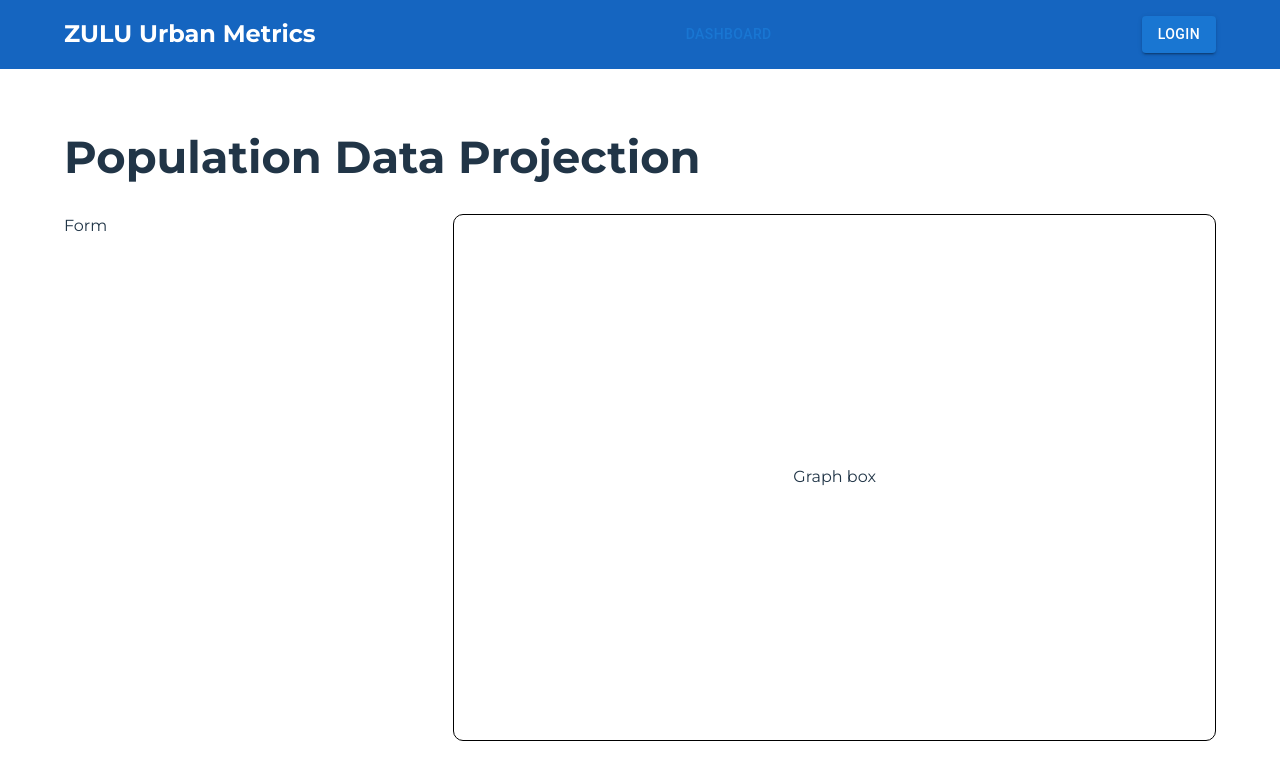
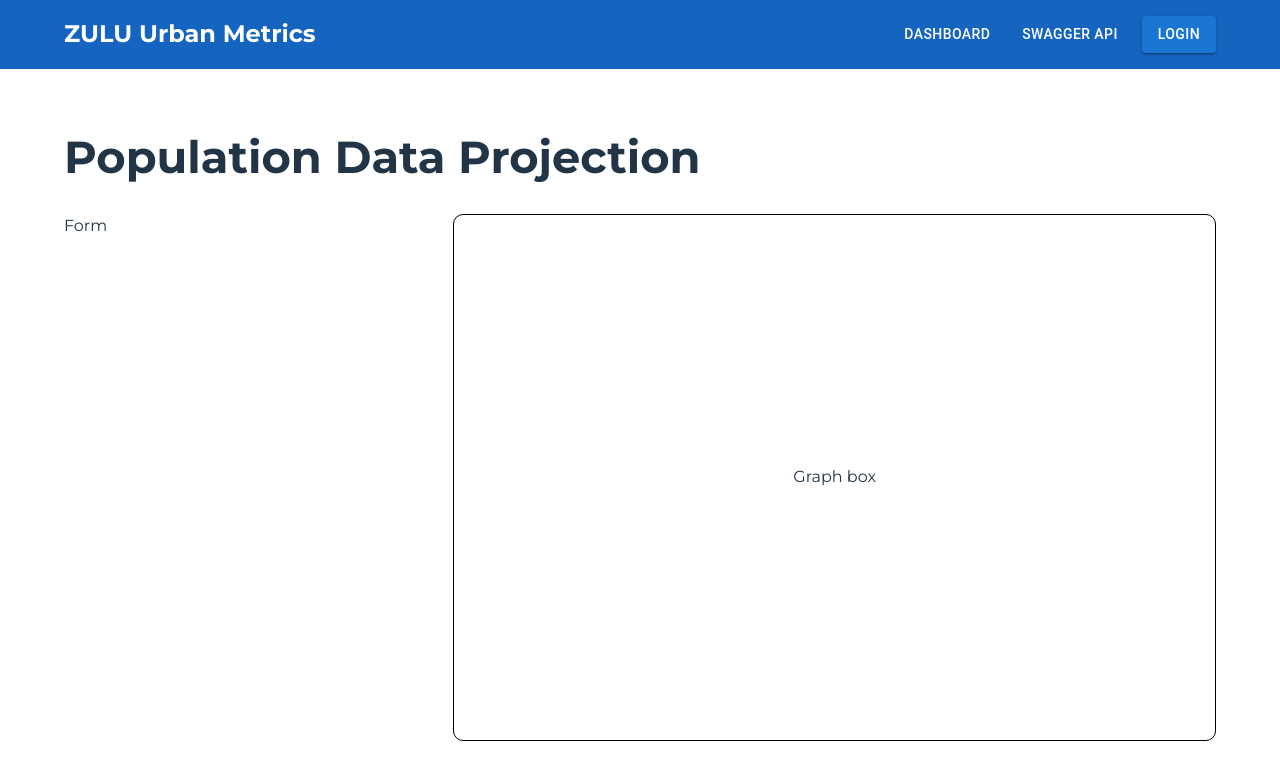
Before and after one commit to locallum/ZULU_application, a React (Vite) app in the folder frontend/: page / in a window 1280 px wide. Shown: the top 780 px of the page. Built offline with nearby package versions, Linux system fonts and the light colour scheme.

Commit message:
Restyle header and nav bar

```diff
--- a/frontend/src/App.css
+++ b/frontend/src/App.css
@@ -15,11 +15,17 @@
   background-color: #1565c0;
   color: white;
   min-height: 8vh;
-  gap: 1.5rem;
+  display: flex;
+  flex-direction: row;
+  justify-content: space-between;
+}
+
+.nav-container {
   display: flex;
   flex-direction: row;
   align-items: center;
-  justify-content: space-between;
+  justify-content: flex-end;
+  gap: 1rem;
 }
 
 .page-contents {
--- a/frontend/src/index.css
+++ b/frontend/src/index.css
@@ -22,34 +22,6 @@
   -moz-osx-font-smoothing: grayscale;
 }
 
-a {
-  font-weight: 500;
-  color: #646cff;
-  text-decoration: inherit;
-}
-a:hover {
-  color: #535bf2;
-}
-
-button {
-  border-radius: 8px;
-  border: 1px solid transparent;
-  padding: 0.6em 1.2em;
-  font-size: 1em;
-  font-weight: 500;
-  font-family: inherit;
-  background-color: #1a1a1a;
-  cursor: pointer;
-  transition: border-color 0.25s;
-}
-button:hover {
-  border-color: #646cff;
-}
-button:focus,
-button:focus-visible {
-  outline: 4px auto -webkit-focus-ring-color;
-}
-
 h1 {
   font-size: 2.8em;
   line-height: 1.1;
@@ -60,12 +32,6 @@ h1 {
   :root {
     color: #213547;
     background-color: #ffffff;
-  }
-  a:hover {
-    color: #747bff;
-  }
-  button {
-    background-color: #f9f9f9;
   }
 }
 
--- a/frontend/src/layout/Header.jsx
+++ b/frontend/src/layout/Header.jsx
@@ -1,24 +1,35 @@
-import { useNavigate } from 'react-router-dom';
+import { Link } from 'react-router-dom';
+import { styled } from '@mui/material/styles';
 import Button from '@mui/material/Button';
+
+// Custom styling for nav text buttons
+const TextButton = styled(Button)({
+  color: 'white',
+  '&:hover': {
+    backgroundColor: '#1976d2',
+  },
+});
 
 /**
  * The header component contains a navigation bar with a login button.
  */
 const Header = () => {
-  const navigate = useNavigate();
-
   return (
-    <div className="header-container">
+    <header className="header-container">
         <h2>ZULU Urban Metrics</h2>
 
-        <Button variant="text" onClick={() => navigate('/')}>
-          Dashboard
-        </Button>
-
-        <Button variant="contained" onClick={() => navigate('/login')}>
-          Login
-        </Button>
-    </div>
+        <nav className="nav-container">
+          <TextButton variant="text" component={Link} to="/">
+            Dashboard
+          </TextButton>
+          <TextButton variant="text" href="https://app.swaggerhub.com/apis/zulu-89f/Zulu_transport_API/1.0.0">
+            Swagger API
+          </TextButton>
+          <Button variant="contained" component={Link} to="/">
+            Login
+          </Button>
+        </nav>
+    </header>
   );
 };
 
```
